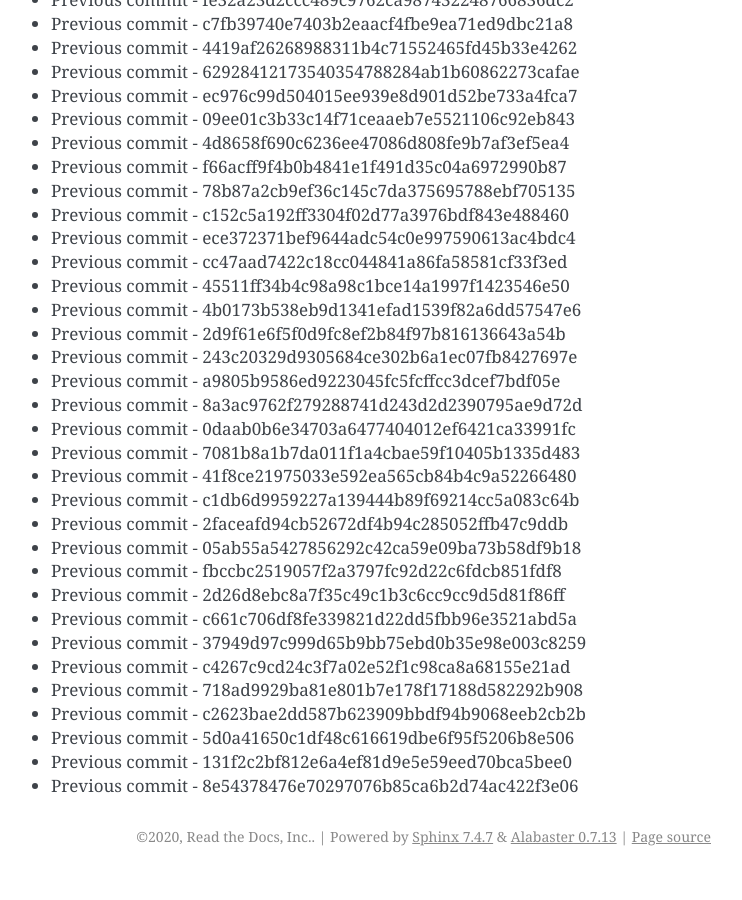
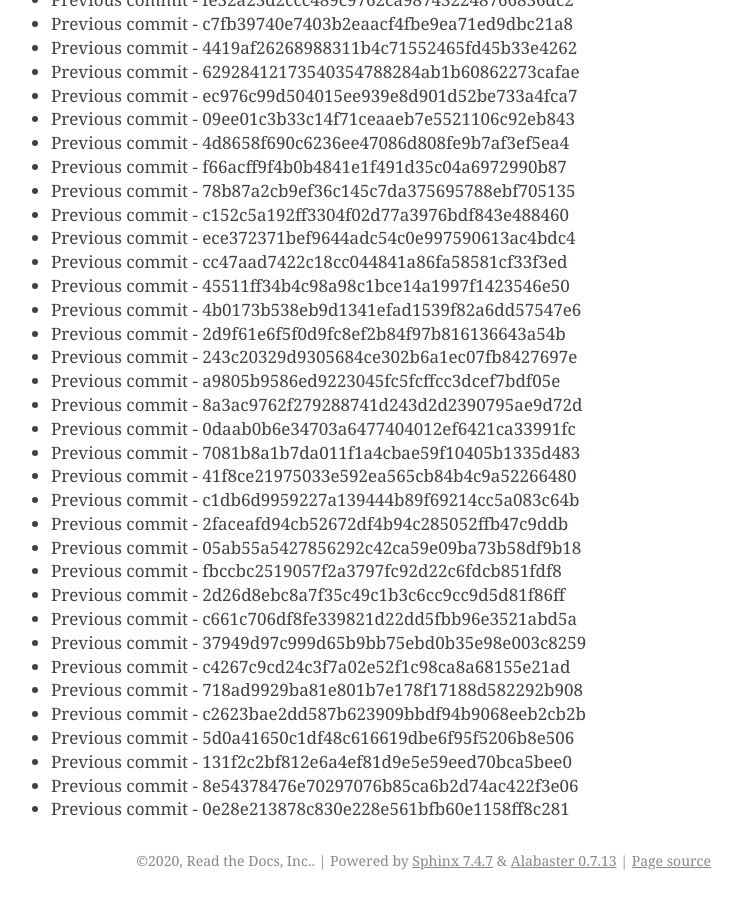
Before and after one commit to readthedocs/rtd-git-stresstest, a Sphinx documentation site: the page built from docs/updates.rst, in a window 1280 px wide and 900 px high, scrolled down 64407 px. Shown: the whole window, without its empty margins (399-1141 px from the left). Built offline with Sphinx 7.4.7, drawn with Linux system fonts in a browser that asks for light colours; before the commit the page ends 65283 px from its top, so only the background shows below that.

Commit message:
Generating commit from previous: 0e28e213878c830e228e561bfb60e1158ff8c281

```diff
--- a/docs/updates.rst
+++ b/docs/updates.rst
@@ -2738,3 +2738,4 @@ It can be tested for any performance characteristics.
 * Previous commit - 5d0a41650c1df48c616619dbe6f95f5206b8e506
 * Previous commit - 131f2c2bf812e6a4ef81d9e5e59eed70bca5bee0
 * Previous commit - 8e54378476e70297076b85ca6b2d74ac422f3e06
+* Previous commit - 0e28e213878c830e228e561bfb60e1158ff8c281
```
